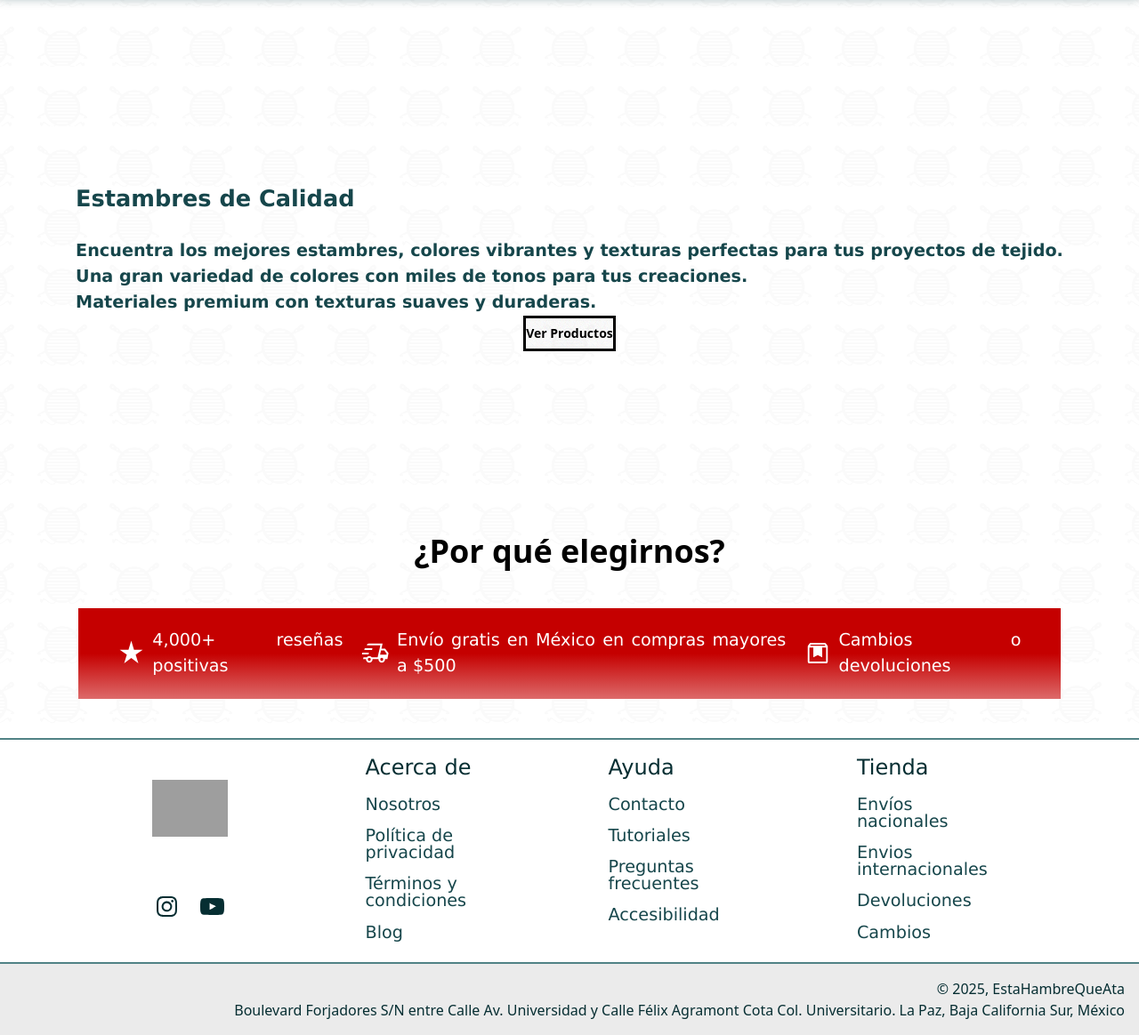
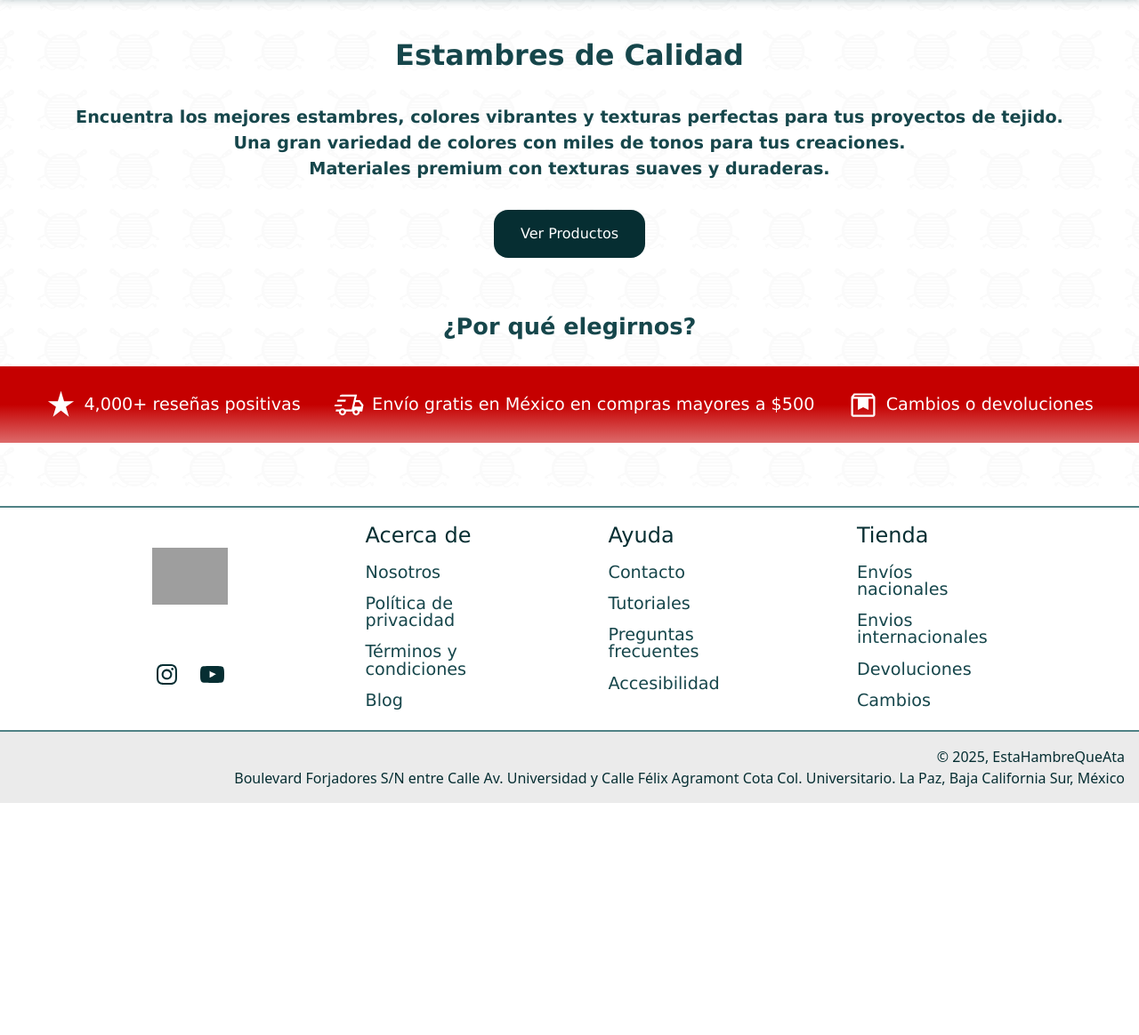
Before and after one commit to LuisMikey22/ProyectoFinalWeb2025, a PHP site: page / in a window 1280 px wide. Shown: the part 120-1284 px from the top of the page at 89% size. After the commit the page ends 1023 px from the top, so only its background shows below. Run offline with PHP 8.4, Linux system fonts and the light colour scheme; data that the repository does not hold is empty; style sheets or scripts are compiled from the project's sources; grey boxes are pictures that could not be loaded.

Commit message:
Página de inicio con estilo css

```diff
--- a/Sitio-Web/public/Index.php
+++ b/Sitio-Web/public/Index.php
@@ -14,8 +14,8 @@
         return view('account/account.register');
     }
 
-     if($route === 'search') {
-        return view('search/search.index');
+    if($route === 'search') {
+        return view('search/index');
     }
 
     if($route === 'products') {
@@ -36,5 +36,15 @@
         }
     }
 
+    if(preg_match('#^search/(\d+)$#', $route, $matches)) {
+        $searchId = filter_var($matches[1], FILTER_SANITIZE_NUMBER_INT);
+
+        if($method === 'GET') {
+            $searchModel = new Product(getPDO());
+            $search = $searchModel->search($searchId);
+            return view('search/search.index', ['search' => $search]);
+        }
+    }
+
     http_response_code(404);
     return view('errors/404');
--- a/Sitio-Web/public/output.css
+++ b/Sitio-Web/public/output.css
@@ -43,10 +43,6 @@
     --text-2xl--line-height: calc(2 / 1.5);
     --text-3xl: 1.875rem;
     --text-3xl--line-height: calc(2.25 / 1.875);
-    --text-4xl: 2.25rem;
-    --text-4xl--line-height: calc(2.5 / 2.25);
-    --text-5xl: 3rem;
-    --text-5xl--line-height: 1;
     --text-6xl: 3.75rem;
     --text-6xl--line-height: 1;
     --font-weight-semibold: 600;
@@ -715,42 +711,6 @@
   .static {
     position: static;
   }
-  .hero-content {
-    @layer daisyui.l1.l2.l3 {
-      isolation: isolate;
-      display: flex;
-      max-width: 80rem;
-      align-items: center;
-      justify-content: center;
-      gap: calc(0.25rem * 4);
-      padding: calc(0.25rem * 4);
-    }
-  }
-  .hero {
-    @layer daisyui.l1.l2.l3 {
-      display: grid;
-      width: 100%;
-      place-items: center;
-      background-size: cover;
-      background-position: center;
-      & > * {
-        grid-column-start: 1;
-        grid-row-start: 1;
-      }
-    }
-  }
-  .hero-overlay {
-    @layer daisyui.l1.l2.l3 {
-      grid-column-start: 1;
-      grid-row-start: 1;
-      height: 100%;
-      width: 100%;
-      background-color: var(--color-neutral);
-      @supports (color: color-mix(in lab, red, red)) {
-        background-color: color-mix(in oklab, var(--color-neutral) 50%, transparent);
-      }
-    }
-  }
   .mx-auto {
     margin-inline: auto;
   }
@@ -805,14 +765,8 @@
   .mb-4 {
     margin-bottom: calc(var(--spacing) * 4);
   }
-  .mb-5 {
-    margin-bottom: calc(var(--spacing) * 5);
-  }
   .mb-6 {
     margin-bottom: calc(var(--spacing) * 6);
-  }
-  .mb-8 {
-    margin-bottom: calc(var(--spacing) * 8);
   }
   .card-body {
     @layer daisyui.l1.l2.l3 {
@@ -864,9 +818,6 @@
   .h-full {
     height: 100%;
   }
-  .min-h-\[75vh\] {
-    min-height: 75vh;
-  }
   .min-h-screen {
     min-height: 100vh;
   }
@@ -912,9 +863,6 @@
   .bg-base-100 {
     background-color: var(--color-base-100);
   }
-  .bg-base-200 {
-    background-color: var(--color-base-200);
-  }
   .bg-blue-700 {
     background-color: var(--color-blue-700);
   }
@@ -927,14 +875,11 @@
   .p-6 {
     padding: calc(var(--spacing) * 6);
   }
-  .p-10 {
-    padding: calc(var(--spacing) * 10);
-  }
-  .px-6 {
-    padding-inline: calc(var(--spacing) * 6);
-  }
-  .py-3 {
-    padding-block: calc(var(--spacing) * 3);
+  .px-12 {
+    padding-inline: calc(var(--spacing) * 12);
+  }
+  .py-6 {
+    padding-block: calc(var(--spacing) * 6);
   }
   .text-center {
     text-align: center;
@@ -947,14 +892,6 @@
     font-size: var(--text-3xl);
     line-height: var(--tw-leading, var(--text-3xl--line-height));
   }
-  .text-4xl {
-    font-size: var(--text-4xl);
-    line-height: var(--tw-leading, var(--text-4xl--line-height));
-  }
-  .text-5xl {
-    font-size: var(--text-5xl);
-    line-height: var(--tw-leading, var(--text-5xl--line-height));
-  }
   .text-6xl {
     font-size: var(--text-6xl);
     line-height: var(--tw-leading, var(--text-6xl--line-height));
@@ -973,9 +910,6 @@
   }
   .text-gray-600 {
     color: var(--color-gray-600);
-  }
-  .text-neutral-content {
-    color: var(--color-neutral-content);
   }
   .text-red-600 {
     color: var(--color-red-600);
@@ -998,12 +932,6 @@
     transition-property: color, background-color, border-color, outline-color, text-decoration-color, fill, stroke, --tw-gradient-from, --tw-gradient-via, --tw-gradient-to, opacity, box-shadow, transform, translate, scale, rotate, filter, -webkit-backdrop-filter, backdrop-filter, display, content-visibility, overlay, pointer-events;
     transition-timing-function: var(--tw-ease, var(--default-transition-timing-function));
     transition-duration: var(--tw-duration, var(--default-transition-duration));
-  }
-  .btn-secondary {
-    @layer daisyui.l1.l2.l3 {
-      --btn-color: var(--color-secondary);
-      --btn-fg: var(--color-secondary-content);
-    }
   }
   .hover\:bg-blue-800 {
     &:hover {
@@ -1304,7 +1232,7 @@ li:hover .nav-link-sub-list {
   clear: both;
   background-color: var(--color-white);
 }
-.best-selling-art, .new-art, .seasonal-art, .search-art {
+.home-info, .best-selling-art, .new-art, .seasonal-art, .search-art {
   display: flex;
   height: 100%;
   width: 95%;
@@ -1313,10 +1241,14 @@ li:hover .nav-link-sub-list {
   flex: 1 1 0;
   text-align: center;
 }
+.home-info {
+  width: 90%;
+  margin: 3% auto 0 auto;
+}
 .search-art {
   margin: 3% auto;
 }
-.best-selling-art-title, .new-art-title, .seasonal-art-title, .search-art-title, .search-art-subtitle, .create-account-fieldset legend, .login-account-fieldset legend {
+.home-title, .home-subtitle, .best-selling-art-title, .new-art-title, .seasonal-art-title, .search-art-title, .search-art-subtitle, .create-account-fieldset legend, .login-account-fieldset legend {
   display: flex;
   height: auto;
   margin: auto auto 1em auto;
@@ -1325,6 +1257,12 @@ li:hover .nav-link-sub-list {
   font-weight: bold;
   font-family: var(--font-main);
   color: var(--color-dark-blue);
+}
+.home-title {
+  font-size: 2rem;
+}
+.home-subtitle {
+  margin: 1em auto;
 }
 .search-art-subtitle {
   padding: 0 0 20% 0;
@@ -1466,7 +1404,7 @@ li:hover .nav-link-sub-list {
   width: 100%;
   max-width: calc(100%);
 }
-.art-desc {
+.home-desc, .art-desc {
   position: relative;
   display: flex;
   margin: auto;
@@ -1480,6 +1418,9 @@ li:hover .nav-link-sub-list {
   color: var(--color-dark-blue);
   cursor: pointer;
 }
+.home-desc {
+  cursor: auto;
+}
 .art-price {
   display: flex;
   position: relative;
@@ -1509,7 +1450,7 @@ li:hover .nav-link-sub-list {
   height: fit-content;
   width: 100%;
   padding: 2% 4%;
-  margin: 4% auto;
+  margin: auto auto 4% auto;
   align-items: center;
   justify-content: space-between;
   background-image: linear-gradient(to bottom, var(--color-wine-red), var(--color-wine-red), var(--color-coral));
@@ -1545,6 +1486,7 @@ footer {
   height: auto;
   width: 100%;
   max-width: 100%;
+  margin: 1.5% auto auto auto;
   background-color: var(--color-white);
 }
 .footer-links-bar {
@@ -1819,7 +1761,7 @@ footer {
   justify-content: center;
   align-content: center;
 }
-.create-account-button, .login-account-button {
+.products-page-button, .create-account-button, .login-account-button {
   display: block;
   height: auto;
   width: 55%;
@@ -1834,6 +1776,10 @@ footer {
   border-color: var(--color-darker-blue);
   border-radius: var(--border-radius-16);
 }
+.products-page-button {
+  margin: 2em auto;
+  width: fit-content;
+}
 .create-account-button:hover, .login-account-button:hover {
   background-color: var(--color-lighter-blue);
   border-color: var(--color-lighter-blue);
@@ -1890,8 +1836,11 @@ footer {
   .best-selling-art, .new-art, .seasonal-art, .search-art {
     margin: 6% auto 3% auto;
   }
-  .best-selling-art-title, .new-art-title, .seasonal-art-title, .search-art-title {
+  .home-subtitle, .best-selling-art-title, .new-art-title, .seasonal-art-title, .search-art-title {
     font-size: 1.2rem;
+  }
+  .home-title {
+    font-size: 1.6rem;
   }
   .search-art-subtitle {
     font-size: 0.8rem;
@@ -1909,13 +1858,14 @@ footer {
   .art-item-image-container {
     height: 10vh;
   }
-  .art-desc, .art-price {
+  .home-desc, .art-desc, .art-price {
     font-size: 1rem;
   }
   .shipping-info-banner {
     display: grid;
     font-size: 0.8rem;
     text-align: left;
+    margin: auto auto 8% auto;
     padding: 4%;
     justify-content: center;
   }
--- a/Sitio-Web/public/scripts/Script.js
+++ b/Sitio-Web/public/scripts/Script.js
@@ -91,7 +91,7 @@ searchBarInput.addEventListener('keydown', function(e) {
 
         case 'Enter':
             if(searchBarInput.value!=="") {
-                window.location = `${SRC_PATH}/views/searchResult.php/?search=${searchBarInput.value}`;
+                window.location = `${BASE_PATH}/search/${searchBarInput.value}`;
             }
         break;
     }
--- a/Sitio-Web/src/Models/Product.php
+++ b/Sitio-Web/src/Models/Product.php
@@ -14,7 +14,7 @@
 
         public function all() {
             try {
-                $sql = "SELECT * FROM `products`";
+                $sql = "SELECT * FROM products";
 
                 $stmt = $this->pdo->query($sql);
 
@@ -46,13 +46,13 @@
             }
 
             try {
-                $sql = "SELECT * FROM `products` WHERE id = :id LIMIT 1";
+                $sql = "SELECT * FROM products WHERE id = :id LIMIT 1";
                 $stmt = $this->pdo->prepare($sql);
                 $stmt->execute(['id' => $id]);
                 $productDetails = $stmt->fetch(PDO::FETCH_ASSOC);
 
                 if(!$productDetails) {
-                    return null; // Producto no encontrado
+                    return null; // Producto no encontrada
                 }
 
                 $this->id = $productDetails['id'];
--- a/Sitio-Web/src/css/Style.css
+++ b/Sitio-Web/src/css/Style.css
@@ -376,7 +376,8 @@ li:hover .nav-link-sub-list {
     background-color: var(--color-white);
 }*/
 
-/*-------------CAROUSEL-------------*/
+/*-------------SECCIONES-------------*/
+.home-info,
 .best-selling-art,
 .new-art,
 .seasonal-art,
@@ -390,10 +391,17 @@ li:hover .nav-link-sub-list {
     text-align: center;
 }
 
+.home-info {
+    width: 90%;
+    margin: 3% auto 0 auto;
+}
+
 .search-art {
     margin: 3% auto;
 }
 
+.home-title,
+.home-subtitle,
 .best-selling-art-title,
 .new-art-title,
 .seasonal-art-title,
@@ -411,11 +419,20 @@ li:hover .nav-link-sub-list {
     color: var(--color-dark-blue);
 }
 
+.home-title {
+    font-size: 2rem;
+}
+
+.home-subtitle {
+    margin: 1em auto;
+}
+
 .search-art-subtitle {
     padding: 0 0 20% 0;
     font-size: 1rem;
 }
 
+/*-------------CAROUSEL-------------*/
 .best-selling-art-carousel,
 .new-art-carousel,
 .seasonal-art-carousel,
@@ -584,6 +601,7 @@ li:hover .nav-link-sub-list {
     max-width: calc(100%);
 }
 
+.home-desc,
 .art-desc {
     position: relative;
     display: flex;
@@ -597,6 +615,10 @@ li:hover .nav-link-sub-list {
     font-family: var(--font-secondary);
     color: var(--color-dark-blue);
     cursor: pointer;
+}
+
+.home-desc {
+    cursor: auto;
 }
 
 .art-price {
@@ -634,7 +656,7 @@ li:hover .nav-link-sub-list {
     height: fit-content;
     width: 100%;
     padding: 2% 4%;
-    margin: 4% auto;
+    margin: auto auto 4% auto;
     align-items: center;
     justify-content: space-between;
     background-image: linear-gradient(to bottom, var(--color-wine-red), var(--color-wine-red), var(--color-coral));
@@ -679,6 +701,7 @@ footer {
     height: auto;
     width: 100%;
     max-width: 100%;
+    margin: 1.5% auto auto auto;
     background-color: var(--color-white);
 }
 
@@ -1007,6 +1030,7 @@ footer {
     align-content: center;
 }
 
+.products-page-button,
 .create-account-button,
 .login-account-button {
     display: block;
@@ -1023,6 +1047,12 @@ footer {
     border-color: var(--color-darker-blue);
     border-radius: var(--border-radius-16);
 }
+
+.products-page-button{
+    margin: 2em auto;
+    width: fit-content;
+}
+
 .create-account-button:hover,
 .login-account-button:hover {
     background-color: var(--color-lighter-blue);
@@ -1057,6 +1087,7 @@ footer {
         margin: 5%;
     }
 }
+
 @media only screen and (max-width: 768px) {
     nav {
         padding: 3% 5%;
@@ -1095,11 +1126,16 @@ footer {
         margin: 6% auto 3% auto;
     }
 
+    .home-subtitle,
     .best-selling-art-title,
     .new-art-title,
     .seasonal-art-title,
     .search-art-title {
         font-size: 1.2rem;
+    }
+
+    .home-title {
+        font-size: 1.6rem;
     }
 
     .search-art-subtitle {
@@ -1126,6 +1162,7 @@ footer {
         height: 10vh;
     }
 
+    .home-desc,
     .art-desc,
     .art-price {
         font-size: 1rem;
@@ -1135,6 +1172,7 @@ footer {
         display: grid;
         font-size: 0.8rem;
         text-align: left;
+        margin: auto auto 8% auto;
         padding: 4%;
         justify-content: center;
     }
--- a/Sitio-Web/src/views/account/account.login.php
+++ b/Sitio-Web/src/views/account/account.login.php
@@ -1,5 +1,5 @@
 <section class="login-account-section">
-    <form class="login-account-form" action="<?=BASE_PATH?>/index.php" method="post">
+    <form class="login-account-form" action="<?=BASE_PATH?>/products" method="post">
         <fieldset class="login-account-fieldset">
             <legend>Iniciar sesión </legend>
 
@@ -16,7 +16,7 @@
             <a class="small-link" href="#">¿Olvidaste tu contraseña?</a>
 
             <div class="action-container">
-                <a class="small-link" href="<?=SRC_PATH?>/views/createAccount.php">¿Aún no te has registrado? Crea una cuenta</a>
+                <a class="small-link" href="<?=BASE_PATH?>/products/account.register.php">¿Aún no te has registrado? Crea una cuenta</a>
                 <button class="login-account-button" type="submit">Iniciar sesión</button>
             </div>
         </fieldset>
--- a/Sitio-Web/src/views/errors/404.php
+++ b/Sitio-Web/src/views/errors/404.php
@@ -12,8 +12,7 @@
         Por favor verifica la URL o regresa al inicio del sitio.
     </p>
 
-    <a href="/"
-        class="bg-blue-700 text-white px-6 py-3 rounded-lg shadow hover:bg-blue-800 transition">
+    <a href="<?=BASE_PATH?>" class="bg-blue-700 text-white px-12 py-6 rounded-lg shadow hover:bg-blue-800 transition">
         Volver al inicio
     </a>
 </div>
--- a/Sitio-Web/src/views/home/index.php
+++ b/Sitio-Web/src/views/home/index.php
@@ -1,24 +1,26 @@
-<section class="hero min-h-[75vh]">
-    <div class="hero-overlay bg-opacity-60"></div>
-    <div class="hero-content text-center text-neutral-content">
-        <div class="bg-base-200 p-10">
-        <h2 class="new-art-title">Estambres de Calidad</h1>
-        <p class="art-desc">
+
+<section class="home-info">
+    <h1 class="home-title">Estambres de Calidad</h1>
+
+    <h4 class="home-desc">
         Encuentra los mejores estambres, colores vibrantes y texturas perfectas para tus proyectos de tejido.
-        </p>
-        <p class="art-desc">
+    </h4>
+
+    <h4 class="home-desc">
         Una gran variedad de colores con miles de tonos para tus creaciones.
-        </p>
-        <p class="art-desc">
+    </h4>
+
+    <h4 class="home-desc">
         Materiales premium con texturas suaves y duraderas.
-        </p>
-        <a href="<?=BASE_PATH?>/products/products.index.php" class="btn btn-secondary">Ver Productos</a>
-        </div>
-    </div>
+    </h4>
+
+    <button class="products-page-button">
+        <a href="<?=BASE_PATH?>/products">Ver Productos</a>
+    </button>
+
+    <h2 class="home-subtitle">¿Por qué elegirnos?</h2>
 </section>
 
-<section class="bg-base-200 p-10">
-    <h2 class="text-4xl font-bold text-center mb-8">¿Por qué elegirnos?</h2>
 <section class="shipping-info-banner">
     <div class="info-banner-statement">
         <span class="star-review-icon">
@@ -50,4 +52,3 @@
         </h4>
     </div>
 </section>
-</section>
```
Also changed, not shown: Sitio-Web/src/views/products/products.details.php (renamed from Sitio-Web/src/views/products/product.details.php), Sitio-Web/src/views/search/index.php (renamed from Sitio-Web/src/views/search/search.index.php). Lines whose indentation alone changed are shown as unchanged.
